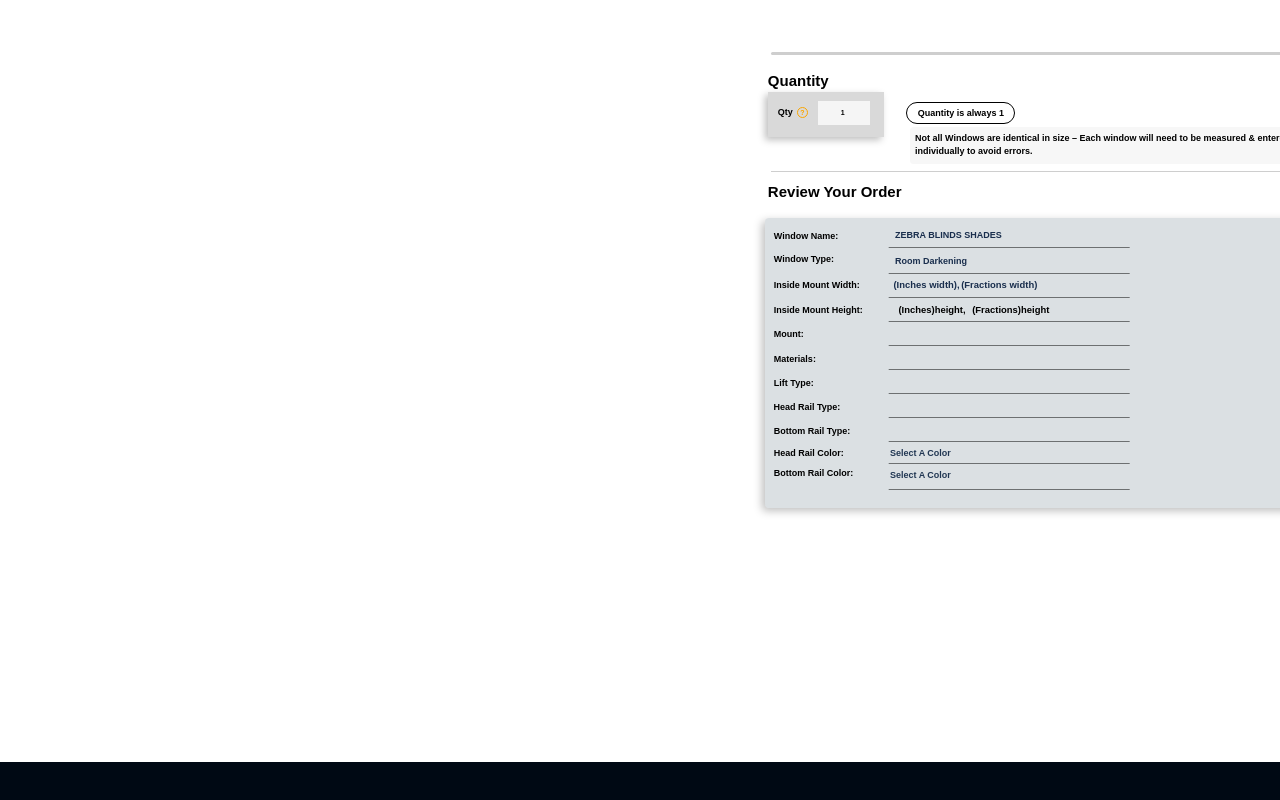
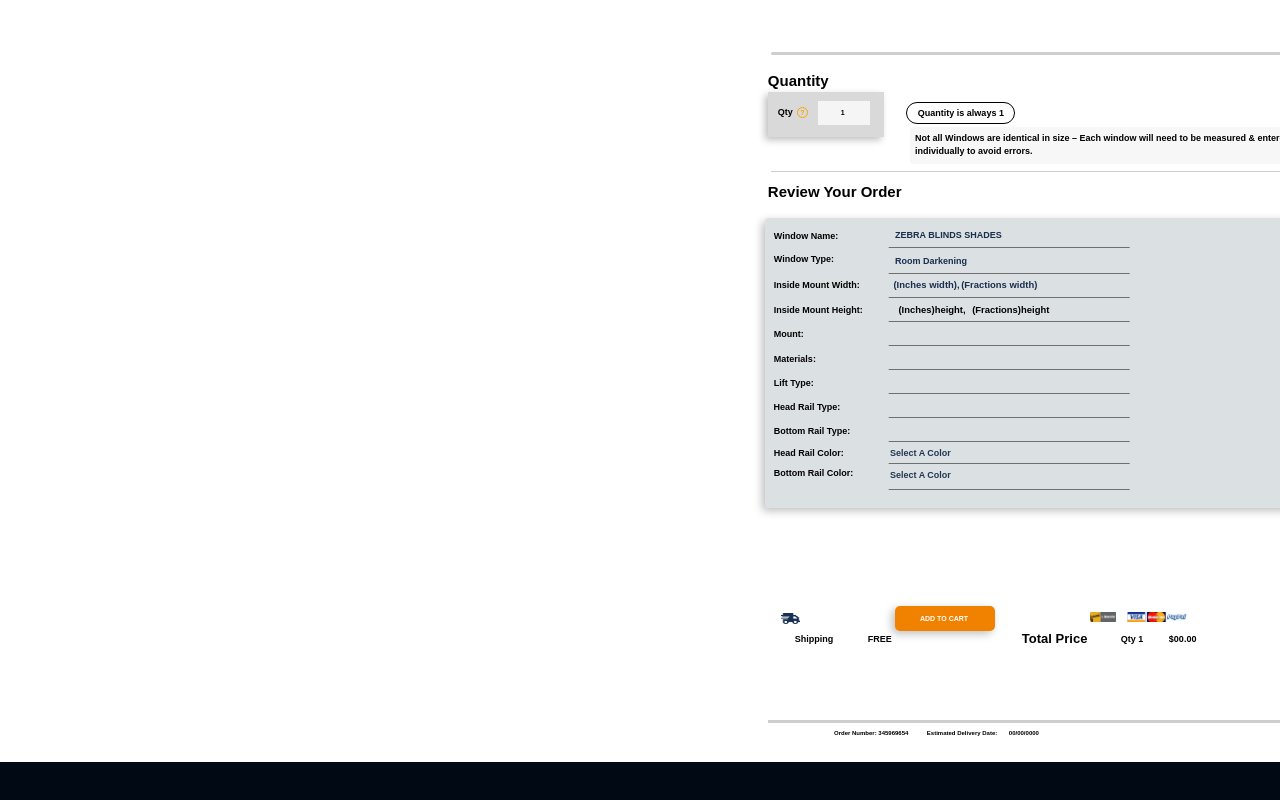
Before and after one commit to deodagee/economyblindsandshades, a Next.js app: page /components/pages/zebrablinds in a window 1280 px wide. Shown: the part 4538-5338 px from the top of the page. Built offline with nearby package versions, Linux system fonts and the light colour scheme.

Commit message:
Add files via upload

```diff
--- a/styles/components/pages/zebrablinds.module.css
+++ b/styles/components/pages/zebrablinds.module.css
@@ -3075,7 +3075,7 @@
   height: 3px;
   position: absolute;
   left: 747.87px;
-  top: 2876.85px;
+  top:5000.85px;
   transform-origin: 0 0;
   transform: rotate(0deg) scale(1, -1);
 }
@@ -3103,8 +3103,8 @@
   width: 100px;
   height: 25px;
   position: absolute;
-  left: 1095.87px;
-  top: 2925px;
+  left: 875px;
+  top: 4883.85px;
   box-shadow: -3px 3px 8px 0px rgba(0, 0, 0, 0.25);
   transform-origin: 0 0;
   transition: 0.3s;
@@ -3119,7 +3119,8 @@
 .shipping_details_titles {
   display: flex;
   position: absolute;
-  top: 25px;
+  top: 500px;
+
 }
 
 .shipping_details {
@@ -3142,8 +3143,8 @@
   font-size: 13px;
   font-weight: 700;
   position: absolute;
-  left: 1101.87px;
-  top: 2822.85px;
+  left: 1001.87px;
+  top:4406.85px;
   width: 88px;
   height: 15px;
 }
@@ -3156,7 +3157,7 @@
   font-weight: 700;
   position: absolute;
   left: 1148.87px;
-  top: 2867.85px;
+  top: 4890.85px;
   width: 41px;
 }
 
@@ -3168,7 +3169,7 @@
   font-weight: 700;
   position: absolute;
   left: 1100.87px;
-  top: 2867.85px;
+  top: 4890.85px;
   width: 30px;
 }
 
@@ -3180,7 +3181,7 @@
   font-weight: 700;
   position: absolute;
   left: 847.87px;
-  top: 2867.85px;
+  top: 4890.85px;
   width: 40px;
 }
 
@@ -3192,8 +3193,8 @@
   font-weight: 700;
   position: absolute;
   left: 774.87px;
-  top: 2867.85px;
-  width: 52px;
+  top: 4890.85px;
+   width: 52px;
 }
 
 .estimated_delivery_date {
@@ -3204,7 +3205,7 @@
   font-weight: 700;
   position: absolute;
   left: 906.87px;
-  top: 2933.85px;
+  top:5006.85px;
   width: 73px;
 }
 
@@ -3216,7 +3217,7 @@
   font-weight: 700;
   position: absolute;
   left: 814px;
-  top: 2933.85px;
+  top:5006.85px;
   width: 84px;
 }
 
@@ -3228,7 +3229,7 @@
   font-weight: 700;
   position: absolute;
   left: 988.87px;
-  top: 2933.85px;
+  top:5006.85px;
   width: 35px;
 }
 
@@ -3237,7 +3238,7 @@
   height: 11px;
   position: absolute;
   left: 760.87px;
-  top: 2852.85px;
+  top: 4890.85px;
 }
 
 .add_to_cart {
@@ -3247,8 +3248,8 @@
   font-size: 7px;
   font-weight: 700;
   position: absolute;
-  left: 1123px;
-  top: 2932.85px;
+  left: 900px;
+  top: 4892px;
   width: 50px;
   height: 10px;
 }
@@ -3258,8 +3259,8 @@
   width: auto;
   height: 10px;
   position: relative;
-  left: 1100px;
-  top: 2958px;
+  left: 1070px;
+  top: 4565.85px;
 }
 
 .paypalicon {
@@ -3267,5 +3268,5 @@
   height: 10px;
   position: relative;
   left: 1107px;
-  top: 2958px;
-}
+  top: 4555.85px;
+}
```
